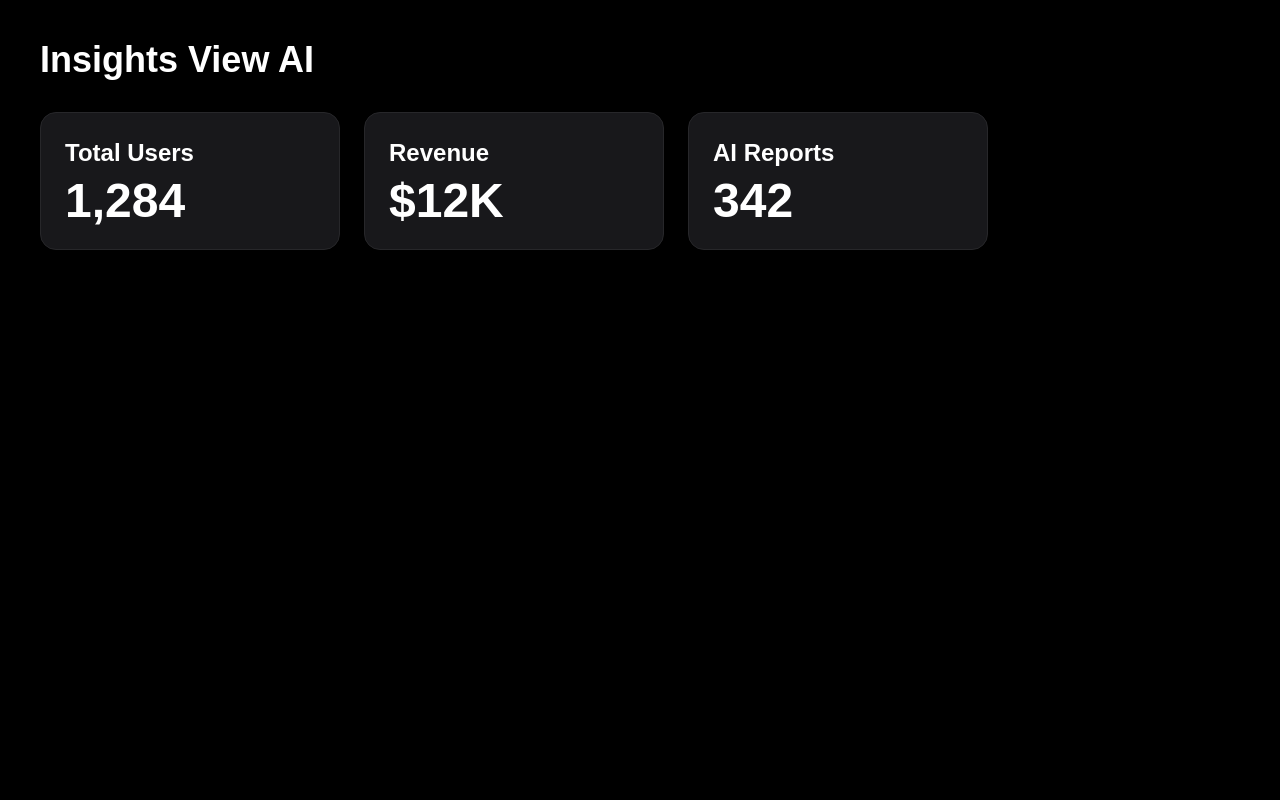
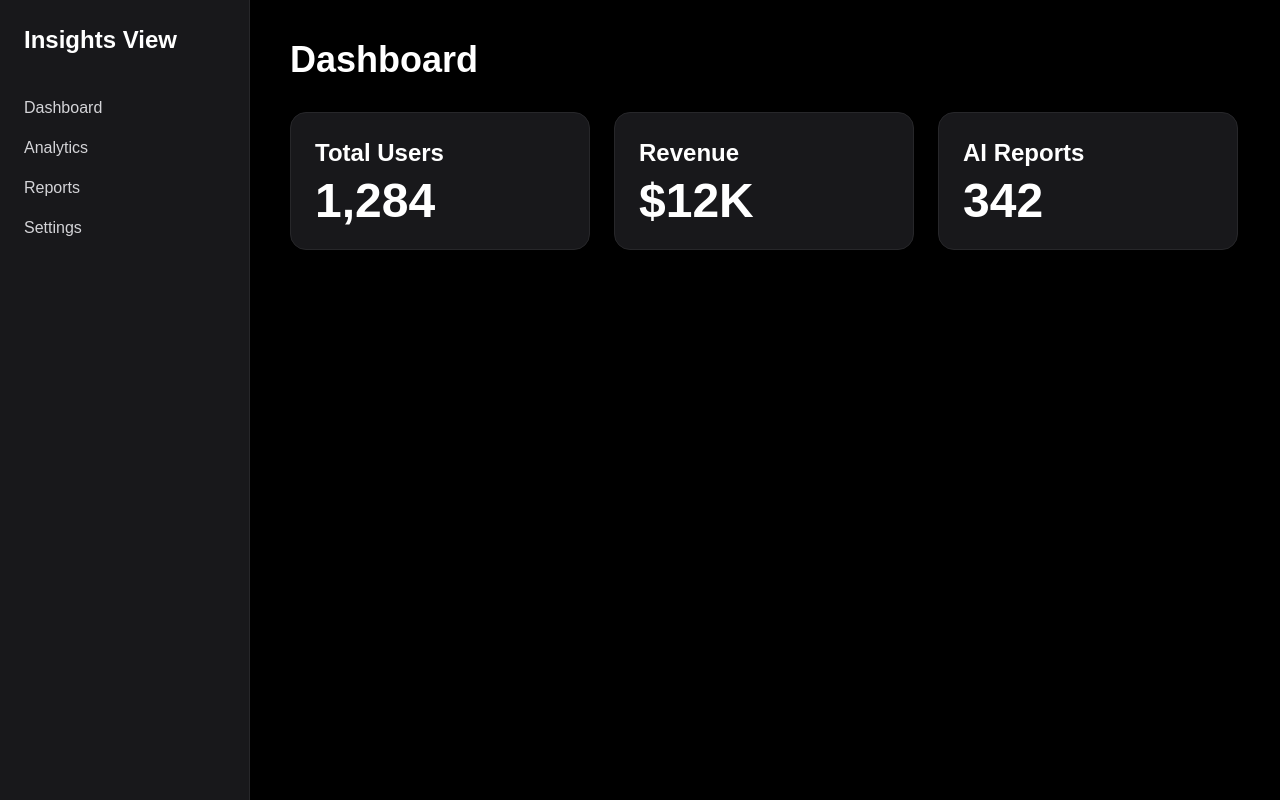
Before and after one commit to atomnoid/InsightsView-AI, a Next.js app in the folder insights-view/: page / in a window 1280 px wide. Built offline with nearby package versions, Linux system fonts and the light colour scheme.

Commit message:
changed the page style

```diff
--- a/insights-view/app/page.tsx
+++ b/insights-view/app/page.tsx
@@ -1,9 +1,42 @@
 export default function Home() {
   return (
-    <div className="min-h-screen bg-black text-white p-10">
+    <div className="min-h-screen bg-black text-white flex">
+
+      {/* SIDEBAR */}
+
+      <div className="w-[250px] bg-zinc-900 p-6 border-r border-zinc-800">
+
+        <h1 className="text-2xl font-bold mb-10">
+          Insights View
+        </h1>
+
+        <div className="space-y-4">
+
+          <p className="text-zinc-300 cursor-pointer">
+            Dashboard
+          </p>
+
+          <p className="text-zinc-300 cursor-pointer">
+            Analytics
+          </p>
+
+          <p className="text-zinc-300 cursor-pointer">
+            Reports
+          </p>
+
+          <p className="text-zinc-300 cursor-pointer">
+            Settings
+          </p>
+
+        </div>
+      </div>
+
+      {/* MAIN CONTENT */}
+
+      <div className="flex-1 p-10">
 
         <h1 className="text-4xl font-bold mb-8">
-        Insights View AI
+          Dashboard
         </h1>
 
         <div className="flex gap-6">
@@ -41,5 +74,7 @@ export default function Home() {
         </div>
 
       </div>
+
+    </div>
   );
 }
```
Lines whose indentation alone changed are shown as unchanged.
